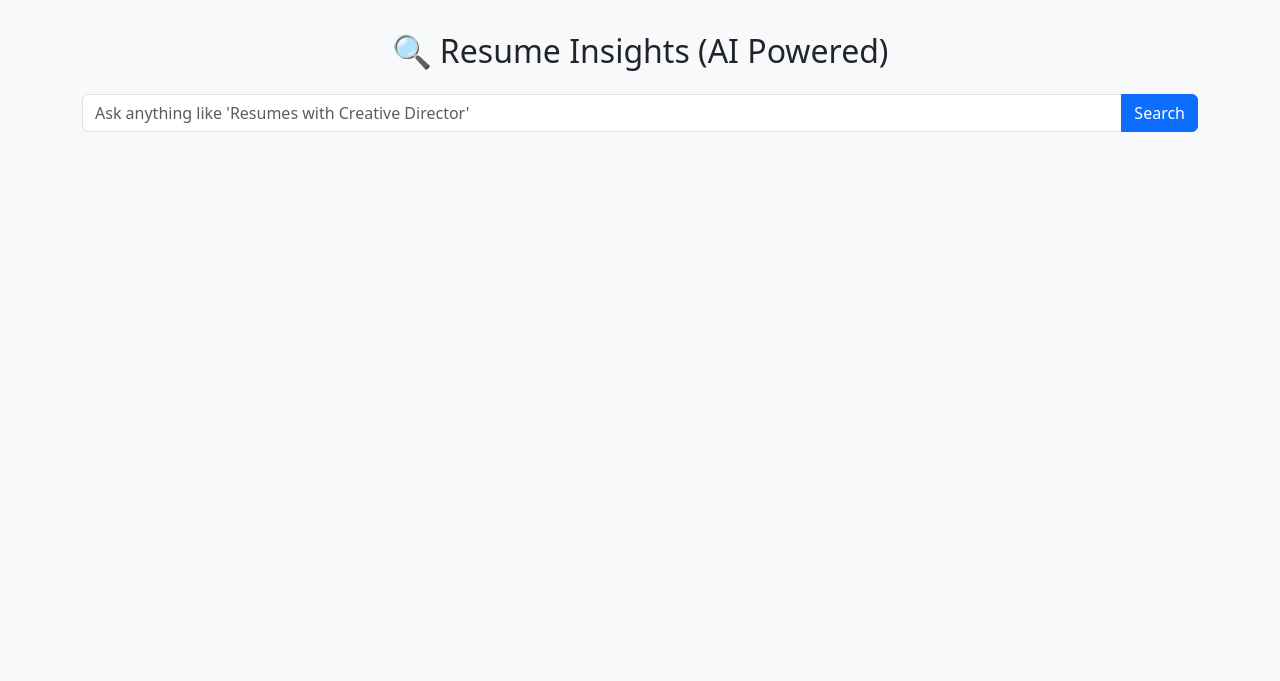
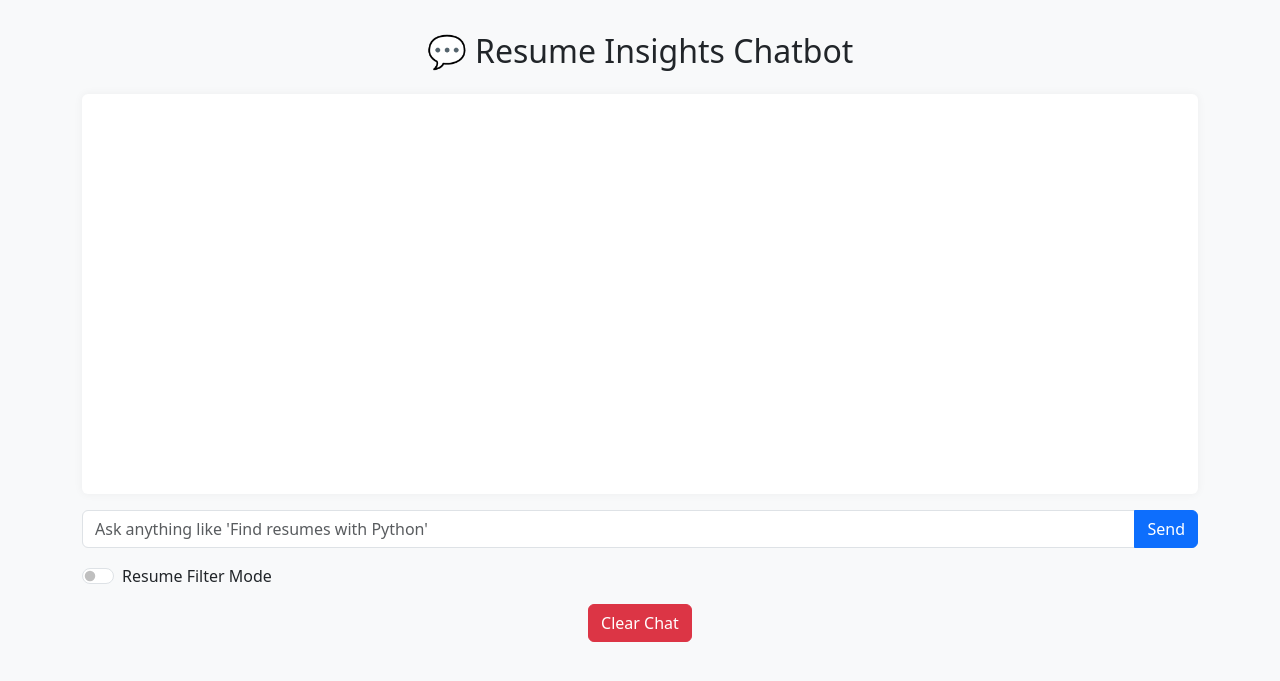
Before and after one commit to varmayuvrajwork/resume-insight, a Flask app: page / in a window 1280 px wide. Shown: the top 681 px of the page. Run offline with Flask 3, Linux system fonts and the light colour scheme.

Commit message:
Latest updates

```diff
--- a/app.py
+++ b/app.py
@@ -1,72 +1,85 @@
-from flask import Flask, request, render_template, send_file, jsonify
+from flask import Flask, request, render_template, send_file, jsonify, session
 import pandas as pd
 import os
 import io
 from data_loader import DataLoader
 from azure_llm import parse_query_with_azure_llm
+from openai import AzureOpenAI
 
 app = Flask(__name__, template_folder="template")
+app.secret_key = "resume-insight-2025-key"
+
 CSV_DIR = os.path.join(os.getcwd(), "csv_tables")
 loader = DataLoader(CSV_DIR)
 tables = loader.get_all_tables()
 
 last_filtered_df = pd.DataFrame()
 
-def apply_filters(query):
-      global last_filtered_df
-      highlight_word = ""
-      result_html = ""
-      result_json = []
-
-      state = {"query": query, "tables": list(tables.keys())}
-      from graph import search_tables  # Delayed import in case of circulars
-      output = search_tables(state)
-
-      result_html = output.get("result", "")
-      result_json = []
-      if "dataframes" in output and output["dataframes"]:
-            last_filtered_df = pd.concat(output["dataframes"], ignore_index=True)
-            for _, row in last_filtered_df.iterrows():
-                  result_json.append({
-                  "file_name": row.get("file_name", ""),
-                  "job_title": row.get("job_title", ""),
-                  "skills": row.get("skills_extracted", ""),
-                  "location": row.get("location", ""),
-                  "created_date": row.get("created_date", ""),
-                  "updated_date": row.get("updated_date", "")
-                  })
-
-      # Highlight keyword for HTML
-      filter = parse_query_with_azure_llm(query)
-      if isinstance(filter, dict):
-            for val in filter.values():
-                  if isinstance(val, str):
-                        highlight_word = val.strip()
-                        break
-                  elif isinstance(val, list) and val:
-                        highlight_word = str(val[0]).strip()
-                        break
-
-      if highlight_word:
-            result_html = result_html.replace(highlight_word, f"<mark>{highlight_word}</mark>")
-
-      return result_html, result_json
-
-@app.route("/", methods=["GET", "POST"])
+@app.route("/", methods=["GET"])
 def index():
-      result_html = ""
-      if request.method == "POST":
-            query = request.form["query"]
-            result_html, _ = apply_filters(query)
-      return render_template("index.html", result=result_html)
+      return render_template("index.html")
 
 @app.route("/chat", methods=["POST"])
 def chat():
-      user_query = request.json.get("message", "")
-      if not user_query:
+      global last_filtered_df
+      user_message = request.json.get("message", "")
+      mode = request.json.get("mode", "llm")
+
+      if not user_message:
             return jsonify({"error": "No message provided"}), 400
-      _, flashcards = apply_filters(user_query)
-      return jsonify({"flashcards": flashcards})
+
+      if mode == "resume":
+            from graph import search_tables
+            state = {"query": user_message, "tables": list(tables.keys())}
+            output = search_tables(state)
+
+            result_html = output.get("result", "No matching resumes found.")
+            if "dataframes" in output and output["dataframes"]:
+                  last_filtered_df = pd.concat(output["dataframes"], ignore_index=True)
+            return jsonify({"reply": result_html})
+
+      # Chat mode (LLM)
+      if "chat_history" not in session:
+            session["chat_history"] = []
+
+      history = session["chat_history"]
+
+      try:
+            client = AzureOpenAI(
+                  api_key=os.getenv("AZURE_OPENAI_KEY"),
+                  api_version="2024-12-01-preview",
+                  azure_endpoint=os.getenv("AZURE_OPENAI_ENDPOINT")
+            )
+
+            response = client.chat.completions.create(
+                  model=os.getenv("AZURE_DEPLOYMENT_NAME"),
+                  messages=[
+                  {"role": "system", "content": "You are a helpful assistant for resume and hiring-related queries."},
+                  *history,
+                  {"role": "user", "content": user_message}
+                  ],
+                  temperature=0.4
+            )
+
+            assistant_reply = response.choices[0].message.content.strip()
+
+            # Update session memory
+            history.extend([
+                  {"role": "user", "content": user_message},
+                  {"role": "assistant", "content": assistant_reply}
+            ])
+            session["chat_history"] = history
+
+            return jsonify({"reply": assistant_reply})
+
+      except Exception as e:
+            print("❌ Chat error:", e)
+            return jsonify({"error": "Internal server error", "details": str(e)}), 500
+
+@app.route("/clear", methods=["POST"])
+def clear_chat():
+      session["chat_history"] = []
+      return jsonify({"status": "cleared"})
 
 @app.route("/download", methods=["GET"])
 def download_csv():
--- a/template/index.html
+++ b/template/index.html
@@ -2,22 +2,27 @@
 <html lang="en">
 <head>
   <meta charset="UTF-8">
-      <title>Resume Insights Search</title>
+  <title>Resume Insights Chatbot</title>
   <link href="https://cdn.jsdelivr.net/npm/bootstrap@5.3.0/dist/css/bootstrap.min.css" rel="stylesheet">
   <style>
     body {
       padding: 2rem;
       background-color: #f8f9fa;
     }
-      .flashcard {
+    #chatBox {
       background: #fff;
       border-radius: 6px;
       padding: 1rem;
       box-shadow: 0 0 10px rgba(0,0,0,0.05);
+      height: 400px;
+      overflow-y: auto;
       margin-bottom: 1rem;
     }
-      .flashcard h5 {
-            margin-bottom: 0.5rem;
+    .message {
+      margin-bottom: 0.75rem;
+    }
+    .message strong {
+      display: block;
     }
     #loadingSpinner {
       display: none;
@@ -26,72 +31,81 @@
 </head>
 <body>
   <div class="container">
-      <h2 class="mb-4 text-center">🔍 Resume Insights (AI Powered)</h2>
+    <h2 class="mb-4 text-center">💬 Resume Insights Chatbot</h2>
 
-      <form id="queryForm" class="mb-3">
-            <div class="input-group">
-            <input type="text" class="form-control" id="queryInput" placeholder="Ask anything like 'Resumes with Creative Director'" required>
-            <button class="btn btn-primary" type="submit">Search</button>
-            </div>
+    <div id="chatBox"></div>
+
+    <form id="queryForm" class="input-group mb-3">
+      <input type="text" class="form-control" id="queryInput" placeholder="Ask anything like 'Find resumes with Python'" required>
+      <button class="btn btn-primary" type="submit">Send</button>
     </form>
 
-      <div class="text-center my-3">
-            <div id="loadingSpinner" class="spinner-border text-primary" role="status">
-            <span class="visually-hidden">Loading...</span>
-            </div>
+    <div class="form-check form-switch mb-3">
+      <input class="form-check-input" type="checkbox" id="toggleMode">
+      <label class="form-check-label" for="toggleMode">Resume Filter Mode</label>
     </div>
 
-      <div id="results"></div>
+    <div class="text-center my-2" id="loadingSpinner">
+      <div class="spinner-border text-primary" role="status"><span class="visually-hidden">Loading...</span></div>
+    </div>
+
+    <div class="text-center">
+      <button class="btn btn-danger" id="clearBtn">Clear Chat</button>
+    </div>
   </div>
 
   <script>
     const form = document.getElementById("queryForm");
     const input = document.getElementById("queryInput");
+    const chatBox = document.getElementById("chatBox");
     const spinner = document.getElementById("loadingSpinner");
-            const resultsContainer = document.getElementById("results");
+    const modeToggle = document.getElementById("toggleMode");
+    const clearBtn = document.getElementById("clearBtn");
 
     form.addEventListener("submit", async (e) => {
-                  e.preventDefault();  // Prevent form submission
-                  resultsContainer.innerHTML = "";
-                  spinner.style.display = "inline-block";
+      e.preventDefault();
+      const userMsg = input.value.trim();
+      if (!userMsg) return;
 
-                  const query = input.value;
+      appendMessage("You", userMsg);
+      input.value = "";
+      spinner.style.display = "block";
+
+      const mode = modeToggle.checked ? "resume" : "llm";
 
       try {
         const response = await fetch("/chat", {
           method: "POST",
           headers: { "Content-Type": "application/json" },
-                        body: JSON.stringify({ message: query })
+          body: JSON.stringify({ message: userMsg, mode })
         });
 
         const data = await response.json();
         spinner.style.display = "none";
 
-                  if (data.flashcards && data.flashcards.length > 0) {
-                        data.flashcards.forEach(card => {
-                        const div = document.createElement("div");
-                        div.className = "flashcard";
-
-                        div.innerHTML = `
-                        <h5>${card.job_title || 'Untitled'}</h5>
-                        <p><strong>File:</strong> ${card.file_name || '-'}</p>
-                        <p><strong>Skills:</strong> ${card.skills || '-'}</p>
-                        <p><strong>Location:</strong> ${card.location || '-'}</p>
-                        <p><strong>Created:</strong> ${card.created_date || '-'}</p>
-                        <p><strong>Updated:</strong> ${card.updated_date || '-'}</p>
-                        `;
-
-                        resultsContainer.appendChild(div);
-                        });
+        if (data.reply) {
+          appendMessage("Bot", data.reply);
         } else {
-                        resultsContainer.innerHTML = `<div class="alert alert-warning">No results found.</div>`;
+          appendMessage("Bot", "❌ Error: " + (data.error || "No response"));
         }
-                  } catch (error) {
-                  console.error("❌ Fetch error:", error);
+      } catch (err) {
         spinner.style.display = "none";
-                  resultsContainer.innerHTML = `<div class="alert alert-danger">Server error. Please try again later.</div>`;
+        appendMessage("Bot", "❌ Network error");
       }
     });
+
+    clearBtn.addEventListener("click", async () => {
+      await fetch("/clear", { method: "POST" });
+      chatBox.innerHTML = "";
+    });
+
+    function appendMessage(sender, message) {
+      const div = document.createElement("div");
+      div.className = "message";
+      div.innerHTML = `<strong>${sender}:</strong> ${message}`;
+      chatBox.appendChild(div);
+      chatBox.scrollTop = chatBox.scrollHeight;
+    }
   </script>
 </body>
 </html>
```
Also changed, not shown: graph.py (+27 -5 lines). Lines whose indentation alone changed are shown as unchanged.
